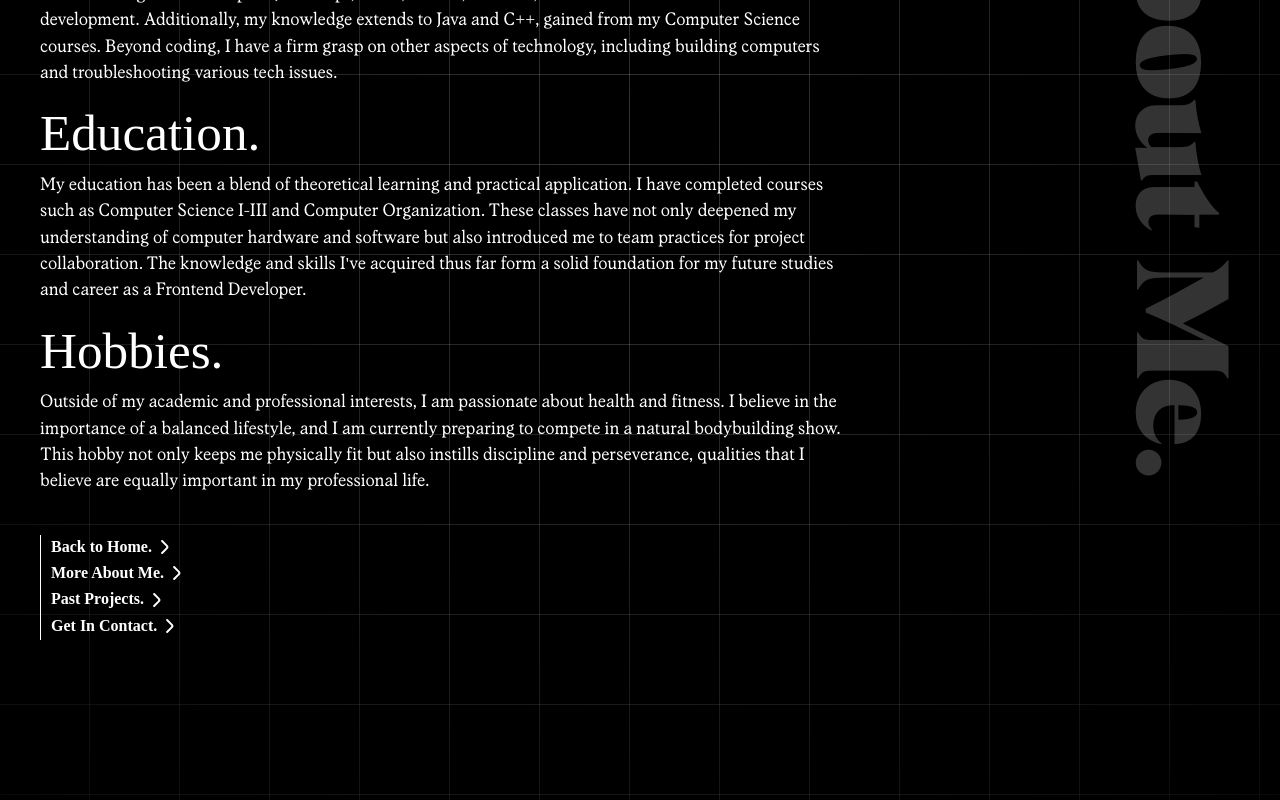
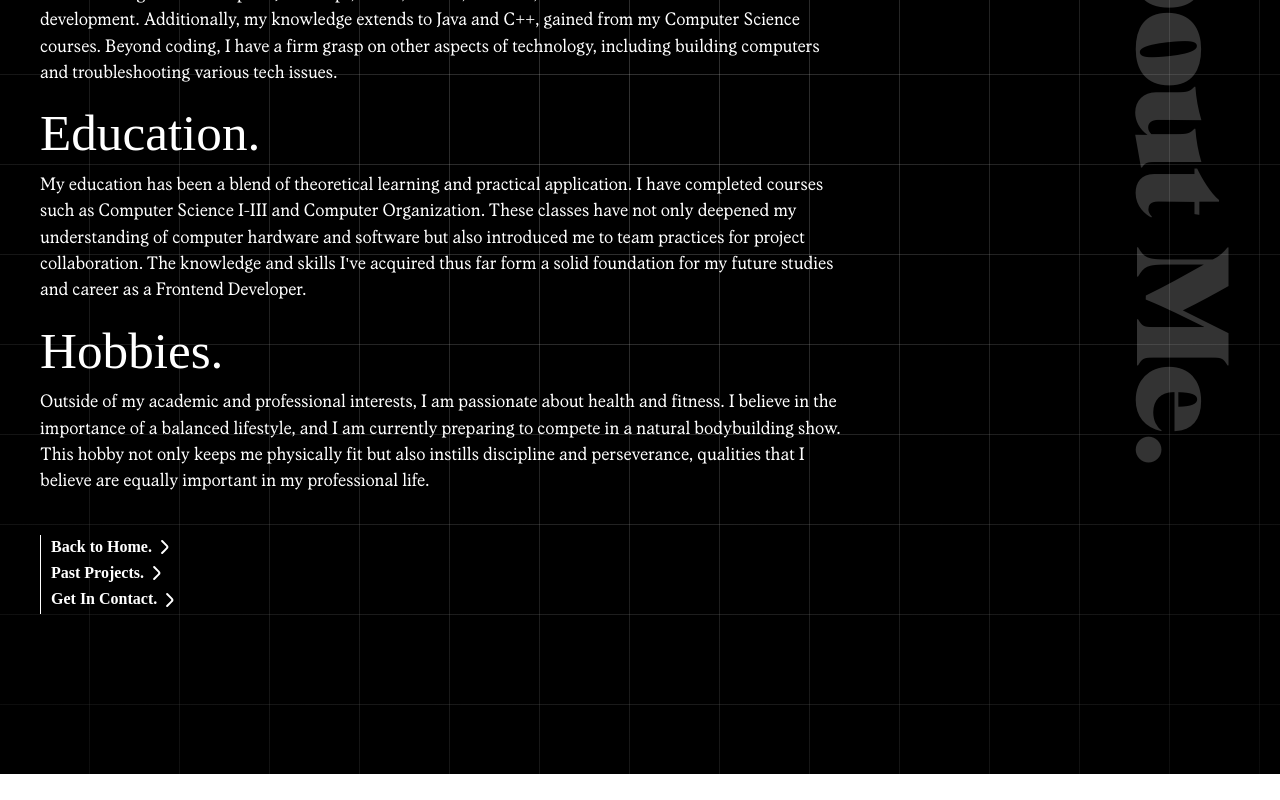
Before and after one commit to MaliceKy/Portfolio, a React (Create React App) app: page /about in a window 1280 px wide. Shown: the part 466-1266 px from the top of the page. After the commit the page ends 1240 px from the top, so only its background shows below. Built offline with nearby package versions, Linux system fonts and the light colour scheme; a web font is replaced by a local one.

Commit message:
taken off the about nav on the about page

```diff
--- a/src/components/aboutpage.js
+++ b/src/components/aboutpage.js
@@ -39,10 +39,6 @@ const About = () => {
                             <span className={`button-text ${clicked['homeText'] ? 'clicked' : ''}`}>Back to Home.</span>
                             <ArrowRightIcon className={`arrow ${clicked['homeButton'] ? 'clicked' : ''}`} />
                         </Link>
-                        <Link to="/about" className={`tabs ${clicked['about'] ? 'clicked' : ''}`} onClick={() => navigate('/about')}>
-                            <span className={`button-text ${clicked['aboutText'] ? 'clicked' : ''}`}>More About Me.</span>
-                            <ArrowRightIcon className={`arrow ${clicked['aboutButton'] ? 'clicked' : ''}`} />
-                        </Link>
                         <Link to="/projects" className={`tabs ${clicked['projects'] ? 'clicked' : ''}`} onClick={() => navigate('/projects')}>
                             <span className={`button-text ${clicked['projectsText'] ? 'clicked' : ''}`}>Past Projects.</span>
                             <ArrowRightIcon className={`arrow ${clicked['projectsButton'] ? 'clicked' : ''}`} />
```
